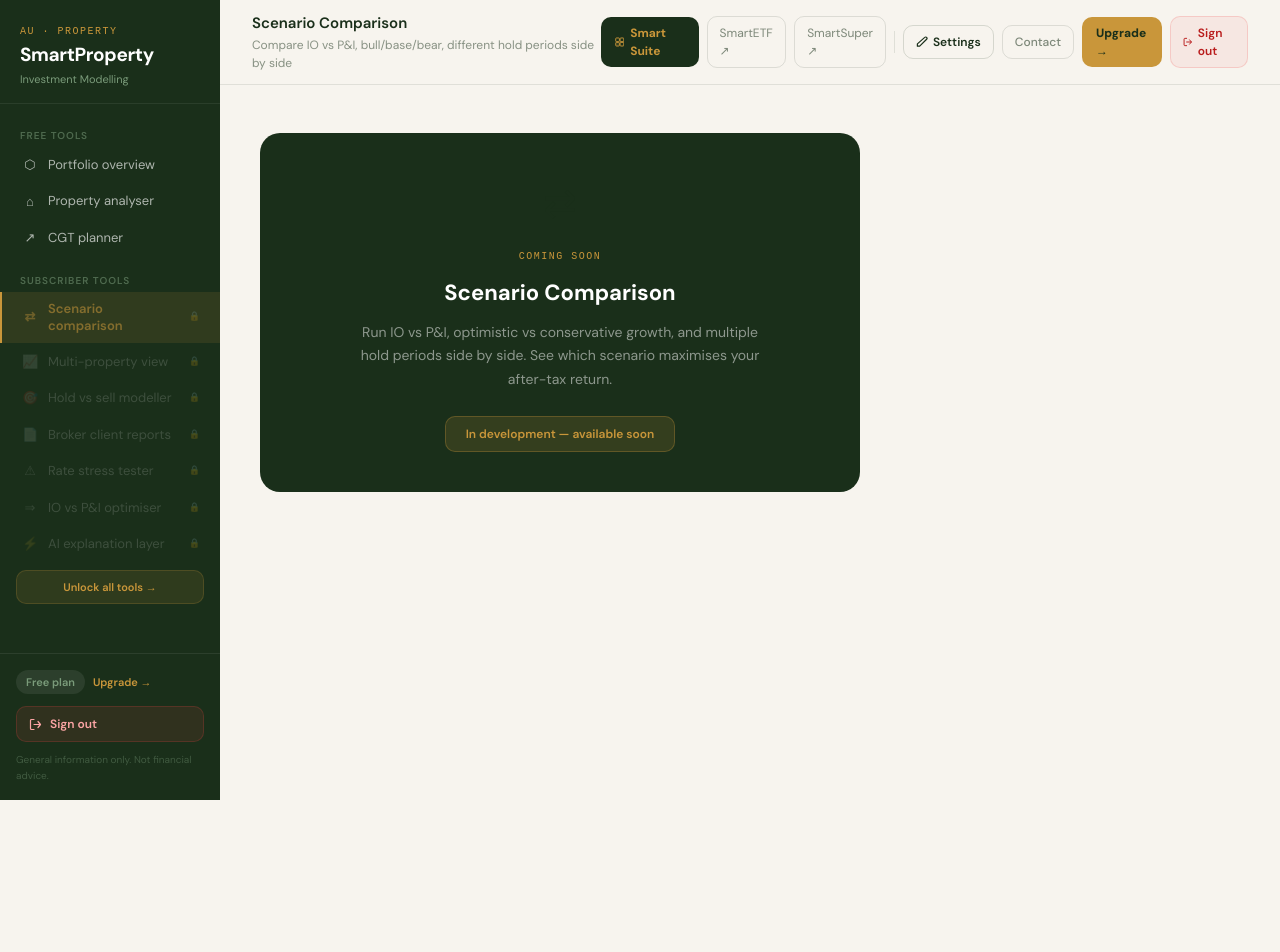
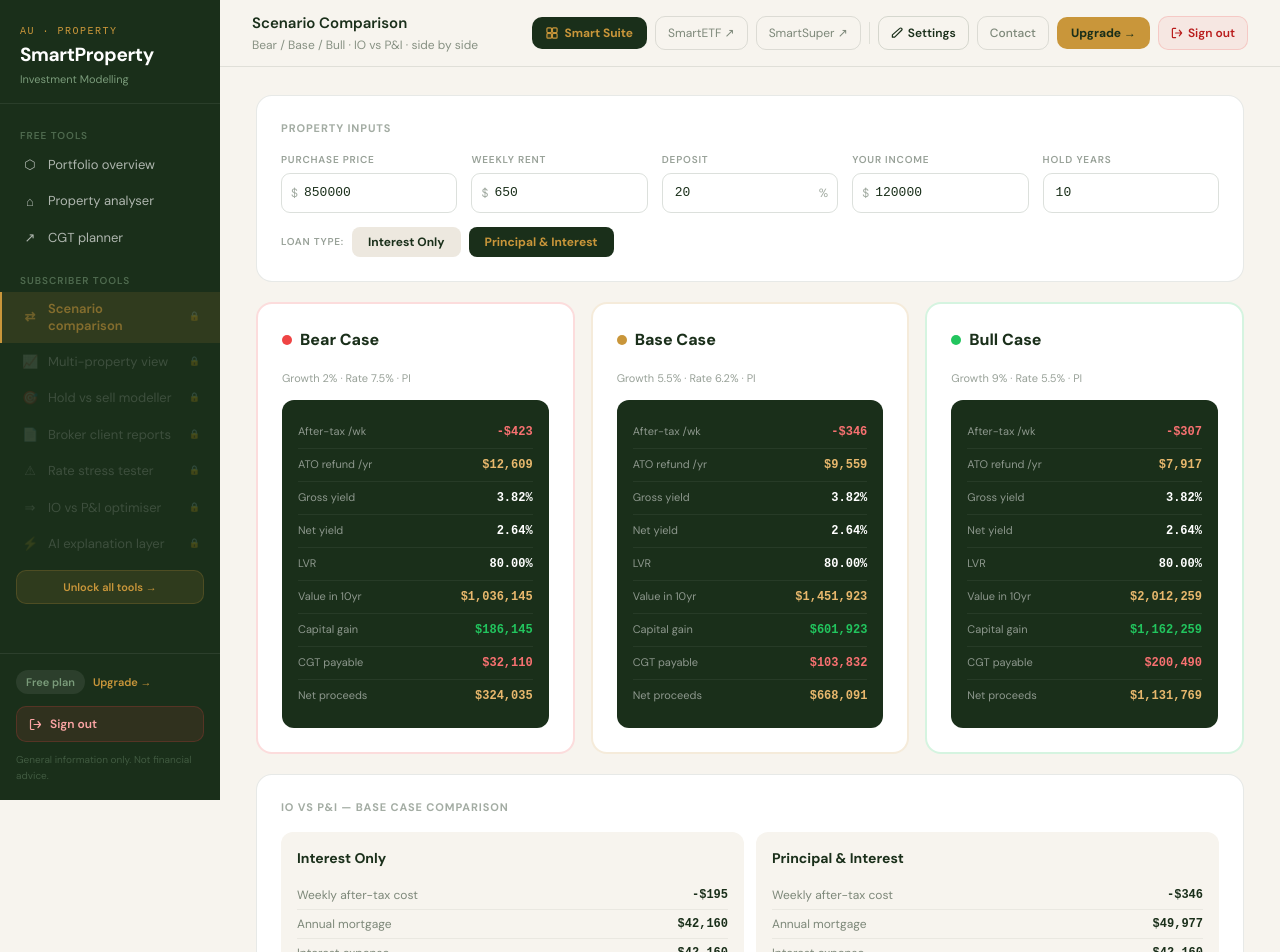
Before and after one commit to mbf2756/smartproperty, a Next.js app: page /scenario in a window 1280 px wide. Shown: the top 952 px of the page. Before the commit the page ends 800 px from the top, so only its background shows below. Built offline with nearby package versions, Linux system fonts and the light colour scheme; no server answers.

Commit message:
Refactor ScenarioPage with improved layout and logic

```diff
--- a/src/app/(dashboard)/scenario/page.tsx
+++ b/src/app/(dashboard)/scenario/page.tsx
@@ -1,18 +1,131 @@
+'use client'
+import { useState, useMemo } from 'react'
 import { DashboardTopbar } from '@/components/DashboardTopbar'
-export default function Page() {
+import { calculateProperty, fmtCurrency, fmtPct, DEFAULT_INPUTS } from '@/lib/calculations'
+import type { PropertyInputs } from '@/types'
+
+const C = { forest: '#1A2F1A', gold: '#C9963A', cream: '#F7F4EE', cream2: '#EDE8DF' }
+const S = {
+  card: { background: 'white', borderRadius: 16, padding: '24px', border: '1px solid rgba(26,47,26,0.1)' } as React.CSSProperties,
+  label: { fontSize: 10, fontWeight: 600, textTransform: 'uppercase' as const, letterSpacing: '0.08em', color: 'rgba(26,47,26,0.45)', marginBottom: 6, display: 'block' },
+  input: { width: '100%', padding: '9px 12px', border: '1px solid rgba(26,47,26,0.15)', borderRadius: 9, fontFamily: 'monospace', fontSize: 13, color: '#1A2F1A', outline: 'none', boxSizing: 'border-box' as const },
+}
+
+const SCENARIOS = [
+  { label: 'Bear', growthRate: 2,   interestRate: 7.5, color: '#EF4444' },
+  { label: 'Base', growthRate: 5.5, interestRate: 6.2, color: '#C9963A' },
+  { label: 'Bull', growthRate: 9,   interestRate: 5.5, color: '#22C55E' },
+]
+
+export default function ScenarioPage() {
+  const [inputs, setInputs] = useState<PropertyInputs>({ ...DEFAULT_INPUTS })
+  const [loanType, setLoanType] = useState<'IO' | 'PI'>('PI')
+
+  const results = useMemo(() =>
+    SCENARIOS.map(s => ({
+      ...s,
+      pi: calculateProperty({ ...inputs, loanType: 'PI', interestRate: s.interestRate, capitalGrowthRate: s.growthRate }),
+      io: calculateProperty({ ...inputs, loanType: 'IO', interestRate: s.interestRate, capitalGrowthRate: s.growthRate }),
+    })), [inputs])
+
+  const set = (k: keyof PropertyInputs) => (e: React.ChangeEvent<HTMLInputElement>) =>
+    setInputs(p => ({ ...p, [k]: +e.target.value }))
+
   return (
     <div>
-      <DashboardTopbar title="Scenario Comparison" subtitle="Compare IO vs P&I, bull/base/bear, different hold periods side by side" />
-      <div style={{ padding: '48px 40px', maxWidth: 680 }}>
-        <div style={{ background: '#1A2F1A', borderRadius: 20, padding: '40px', textAlign: 'center' }}>
-          <div style={{ fontSize: 40, marginBottom: 16 }}>⇄</div>
-          <div style={{ fontFamily: 'monospace', fontSize: 10, color: '#C9963A', letterSpacing: '0.15em', textTransform: 'uppercase', marginBottom: 12 }}>Coming soon</div>
-          <h2 style={{ fontSize: 22, fontWeight: 700, color: 'white', marginBottom: 12 }}>Scenario Comparison</h2>
-          <p style={{ fontSize: 14, color: 'rgba(255,255,255,0.5)', lineHeight: 1.7, maxWidth: 420, margin: '0 auto 24px' }}>
-            Run IO vs P&I, optimistic vs conservative growth, and multiple hold periods side by side. See which scenario maximises your after-tax return.
-          </p>
-          <div style={{ display: 'inline-block', padding: '8px 20px', borderRadius: 10, background: 'rgba(201,150,58,0.15)', border: '1px solid rgba(201,150,58,0.3)', fontSize: 12, color: '#C9963A', fontWeight: 600 }}>In development — available soon</div>
+      <DashboardTopbar title="Scenario Comparison" subtitle="Bear / Base / Bull · IO vs P&I · side by side" />
+      <div style={{ padding: '28px 36px' }}>
+        <div style={{ ...S.card, marginBottom: 20 }}>
+          <div style={{ fontSize: 11, fontWeight: 700, color: 'rgba(26,47,26,0.4)', textTransform: 'uppercase', letterSpacing: '0.08em', marginBottom: 16 }}>Property inputs</div>
+          <div style={{ display: 'grid', gridTemplateColumns: 'repeat(5, 1fr)', gap: 14 }}>
+            {[
+              { label: 'Purchase price', key: 'purchasePrice', prefix: '$', step: 10000 },
+              { label: 'Weekly rent', key: 'weeklyRent', prefix: '$', step: 25 },
+              { label: 'Deposit', key: 'depositPercent', suffix: '%', step: 5 },
+              { label: 'Your income', key: 'taxableIncome', prefix: '$', step: 5000 },
+              { label: 'Hold years', key: 'holdYears', step: 1 },
+            ].map(f => (
+              <div key={f.key}>
+                <label style={S.label}>{f.label}</label>
+                <div style={{ position: 'relative' }}>
+                  {f.prefix && <span style={{ position: 'absolute', left: 10, top: '50%', transform: 'translateY(-50%)', color: 'rgba(26,47,26,0.4)', fontSize: 12 }}>{f.prefix}</span>}
+                  <input type="number" value={inputs[f.key as keyof PropertyInputs] as number} onChange={set(f.key as keyof PropertyInputs)} step={f.step}
+                    style={{ ...S.input, paddingLeft: f.prefix ? 22 : 12, paddingRight: f.suffix ? 28 : 12 }} />
+                  {f.suffix && <span style={{ position: 'absolute', right: 10, top: '50%', transform: 'translateY(-50%)', color: 'rgba(26,47,26,0.4)', fontSize: 12 }}>{f.suffix}</span>}
+                </div>
+              </div>
+            ))}
+          </div>
+          <div style={{ marginTop: 14, display: 'flex', gap: 8, alignItems: 'center' }}>
+            <span style={{ ...S.label, marginBottom: 0 }}>Loan type:</span>
+            {(['IO', 'PI'] as const).map(t => (
+              <button key={t} onClick={() => setLoanType(t)}
+                style={{ padding: '6px 16px', borderRadius: 8, border: 'none', cursor: 'pointer', fontSize: 12, fontWeight: 700,
+                  background: loanType === t ? C.forest : C.cream2, color: loanType === t ? C.gold : C.forest }}>
+                {t === 'IO' ? 'Interest Only' : 'Principal & Interest'}
+              </button>
+            ))}
+          </div>
         </div>
+
+        <div style={{ display: 'grid', gridTemplateColumns: 'repeat(3, 1fr)', gap: 16, marginBottom: 20 }}>
+          {results.map(r => {
+            const res = loanType === 'IO' ? r.io : r.pi
+            return (
+              <div key={r.label} style={{ ...S.card, border: `2px solid ${r.color}30` }}>
+                <div style={{ display: 'flex', alignItems: 'center', gap: 8, marginBottom: 18 }}>
+                  <div style={{ width: 10, height: 10, borderRadius: '50%', background: r.color }} />
+                  <div style={{ fontSize: 16, fontWeight: 800, color: C.forest }}>{r.label} Case</div>
+                </div>
+                <div style={{ fontSize: 11, color: 'rgba(26,47,26,0.45)', marginBottom: 14 }}>
+                  Growth {r.growthRate}% · Rate {r.interestRate}% · {loanType}
+                </div>
+                <div style={{ background: C.forest, borderRadius: 12, padding: '16px' }}>
+                  {[
+                    { label: 'After-tax /wk', value: fmtCurrency(res.weeklyAfterTaxCashFlow), accent: res.weeklyAfterTaxCashFlow >= 0 ? '#22C55E' : '#F87171' },
+                    { label: 'ATO refund /yr', value: fmtCurrency(res.taxRefund), accent: '#E8B86D' },
+                    { label: 'Gross yield', value: fmtPct(res.grossYield), accent: 'white' },
+                    { label: 'Net yield', value: fmtPct(res.netYield), accent: 'white' },
+                    { label: 'LVR', value: fmtPct(res.lvr), accent: 'white' },
+                    { label: `Value in ${inputs.holdYears}yr`, value: fmtCurrency(res.projectedValue), accent: '#E8B86D' },
+                    { label: 'Capital gain', value: fmtCurrency(res.capitalGain), accent: '#22C55E' },
+                    { label: 'CGT payable', value: fmtCurrency(res.cgtPayable), accent: '#F87171' },
+                    { label: 'Net proceeds', value: fmtCurrency(res.netProceeds), accent: '#E8B86D' },
+                  ].map((m, i) => (
+                    <div key={m.label} style={{ display: 'flex', justifyContent: 'space-between', padding: '7px 0', borderBottom: i < 8 ? '1px solid rgba(255,255,255,0.06)' : 'none' }}>
+                      <span style={{ fontSize: 11, color: 'rgba(255,255,255,0.5)' }}>{m.label}</span>
+                      <span style={{ fontFamily: 'monospace', fontSize: 12, fontWeight: 600, color: m.accent }}>{m.value}</span>
+                    </div>
+                  ))}
+                </div>
+              </div>
+            )
+          })}
+        </div>
+
+        <div style={{ ...S.card }}>
+          <div style={{ fontSize: 11, fontWeight: 700, color: 'rgba(26,47,26,0.4)', textTransform: 'uppercase', letterSpacing: '0.08em', marginBottom: 16 }}>IO vs P&I — Base case comparison</div>
+          <div style={{ display: 'grid', gridTemplateColumns: '1fr 1fr', gap: 12 }}>
+            {[results[1].io, results[1].pi].map((res, i) => (
+              <div key={i} style={{ background: C.cream, borderRadius: 12, padding: '16px' }}>
+                <div style={{ fontWeight: 700, color: C.forest, marginBottom: 12, fontSize: 14 }}>{i === 0 ? 'Interest Only' : 'Principal & Interest'}</div>
+                {[
+                  { label: 'Weekly after-tax cost', value: fmtCurrency(res.weeklyAfterTaxCashFlow) },
+                  { label: 'Annual mortgage', value: fmtCurrency(res.totalMortgage) },
+                  { label: 'Interest expense', value: fmtCurrency(res.interestExpense) },
+                  { label: 'Principal repayment', value: fmtCurrency(res.principalRepayment) },
+                  { label: 'ATO tax refund', value: fmtCurrency(res.taxRefund) },
+                ].map(m => (
+                  <div key={m.label} style={{ display: 'flex', justifyContent: 'space-between', padding: '5px 0', borderBottom: '1px solid rgba(26,47,26,0.06)' }}>
+                    <span style={{ fontSize: 12, color: 'rgba(26,47,26,0.55)' }}>{m.label}</span>
+                    <span style={{ fontFamily: 'monospace', fontSize: 12, fontWeight: 600, color: C.forest }}>{m.value}</span>
+                  </div>
+                ))}
+              </div>
+            ))}
+          </div>
+        </div>
+        <p style={{ fontSize: 11, color: 'rgba(26,47,26,0.35)', textAlign: 'center', marginTop: 16 }}>General information only. Not financial advice.</p>
       </div>
     </div>
   )
```
